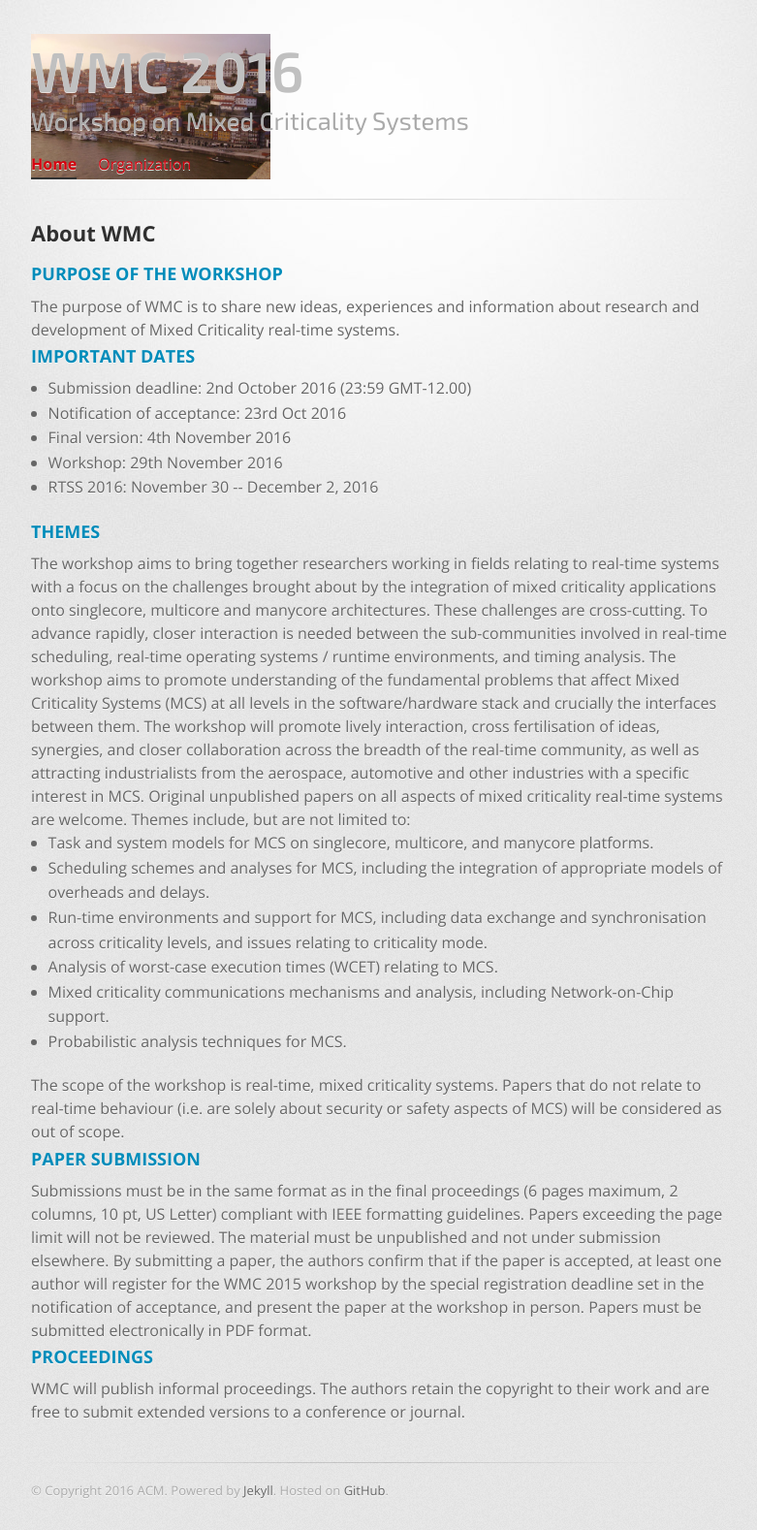
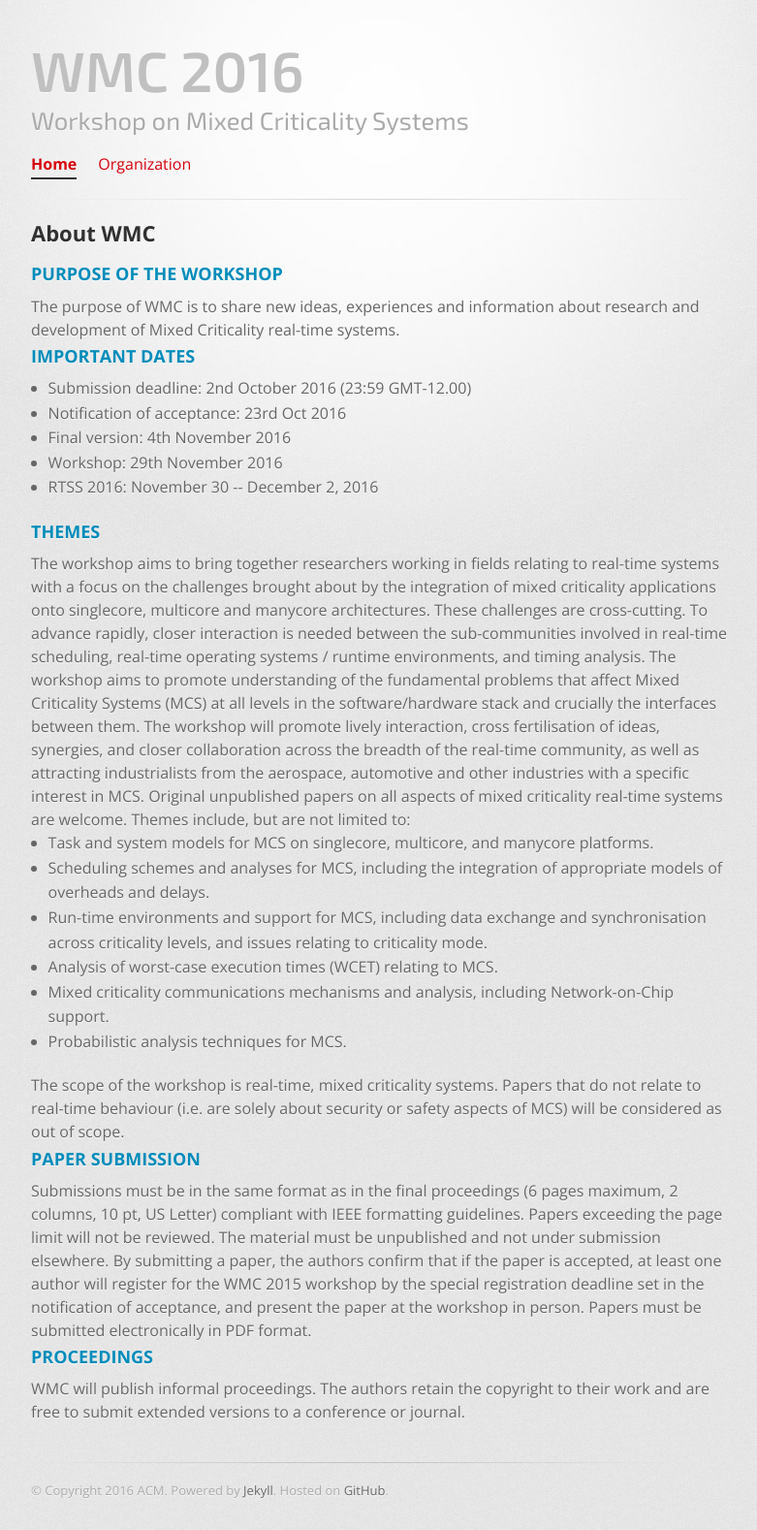
Before and after one commit to GSathish/wmc2016, a Jekyll site: the page built from index.html, in a window 1280 px wide. Shown: the whole page at 97% size, without its empty margins (248-1029 px from the left). Built offline with Jekyll 4.4.1, drawn with Linux system fonts in a browser that asks for light colours.

Commit message:
stylesheet updated

```diff
--- a/stylesheets/stylesheet.css
+++ b/stylesheets/stylesheet.css
@@ -132,7 +132,7 @@ pre code {
 ================================================== */
 header {
   padding-top: 35px;
-  background-image: url(../images/porto2.jpg);
+  /* background-image: url(../images/porto2.jpg); */
   background-size: contain;
   background-repeat: no-repeat;
   background-color: inherit;
```
